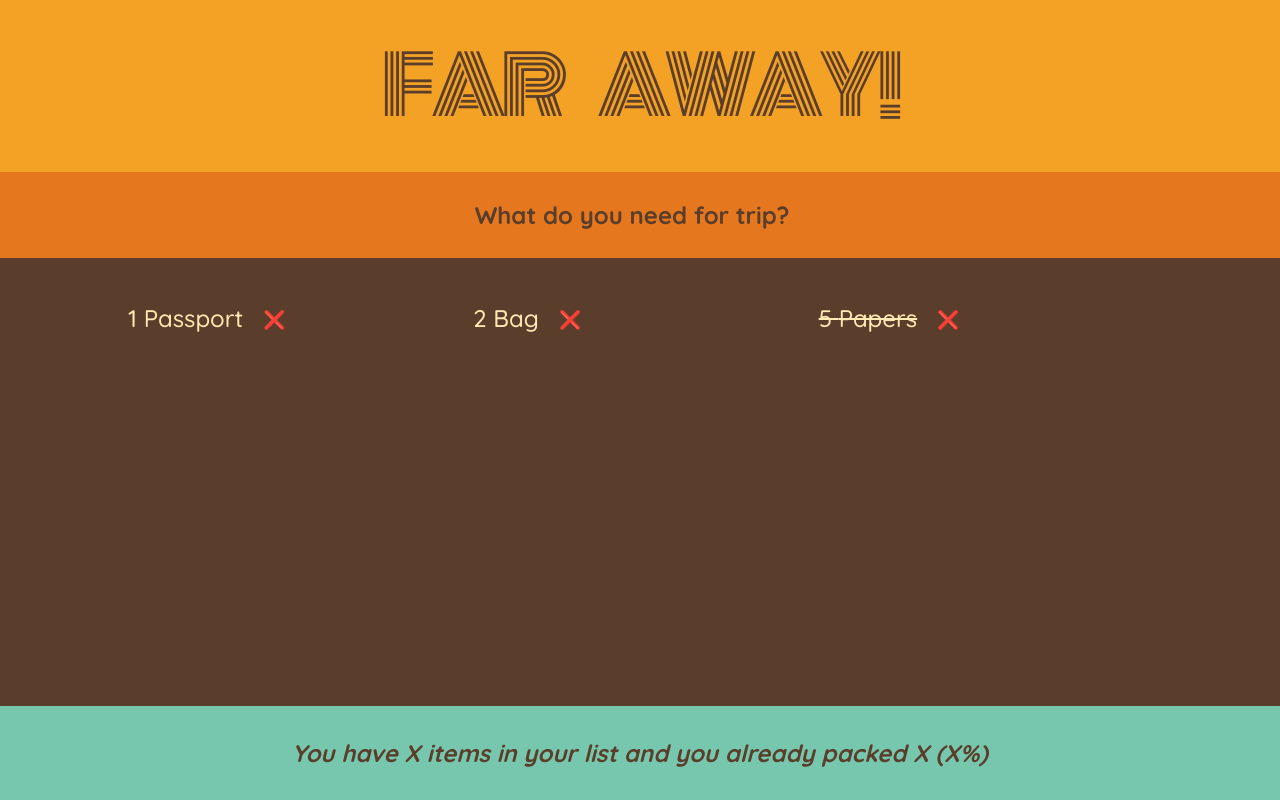
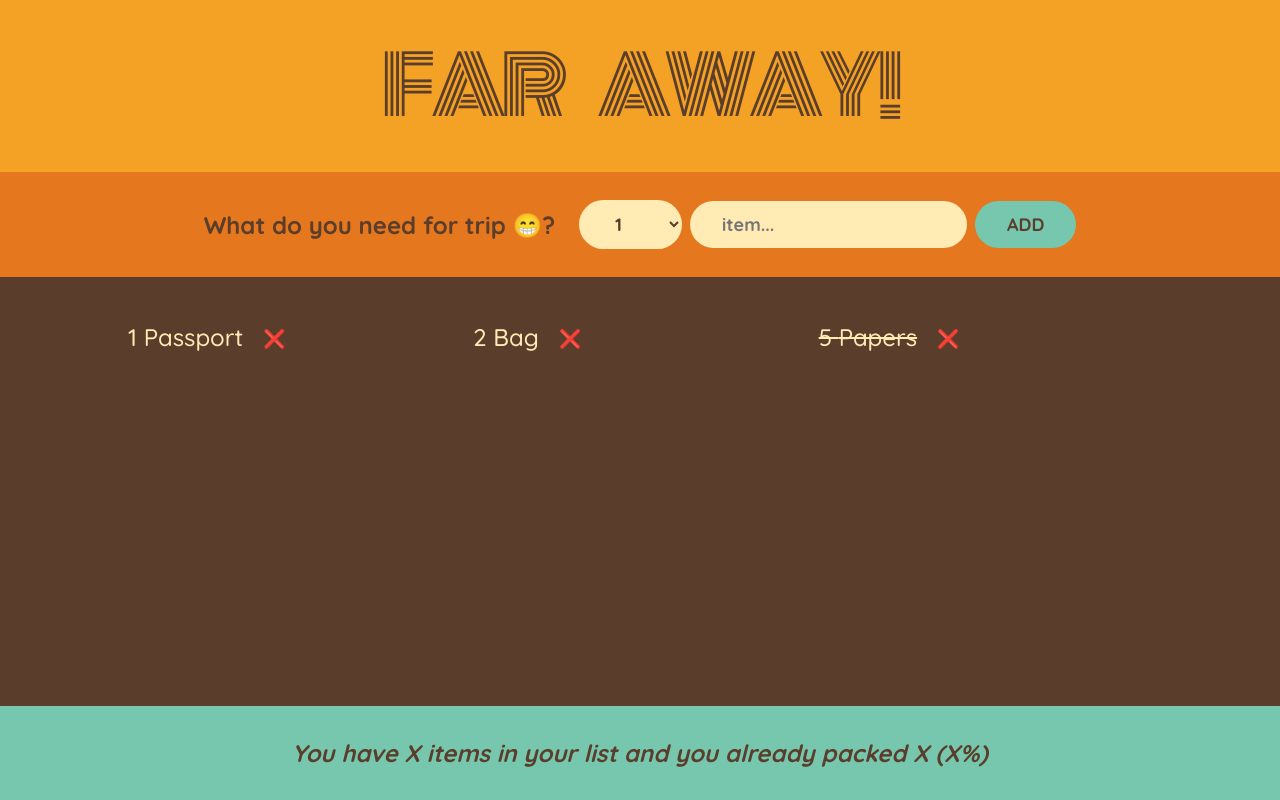
Before and after one commit to AhmedHafez1/travel-list, a React (Create React App) app: page / in a window 1280 px wide. Built offline with nearby package versions, Linux system fonts and the light colour scheme; the HTML template or start-up script is replaced by a standard one.

Commit message:
Form submit

```diff
--- a/src/components/Form.js
+++ b/src/components/Form.js
@@ -1,9 +1,23 @@
-import React from 'react'
+import React from "react";
 
 export default function Form() {
+  function handleSubmit(e) {
+    e.preventDefault();
+    console.log(e);
+  }
+
   return (
-    <div className='add-form'>
-      <h3>What do you need for trip?</h3>
-    </div>
-  )
+    <form className="add-form" onSubmit={handleSubmit}>
+      <h3>What do you need for trip 😁?</h3>
+      <select>
+        {Array.from({ length: 15 }, (_, i) => i + 1).map((x) => (
+          <option value={x} key={x}>
+            {x}
+          </option>
+        ))}
+      </select>
+      <input type="text" placeholder="item..." />
+      <button>Add</button>
+    </form>
+  );
 }
```
